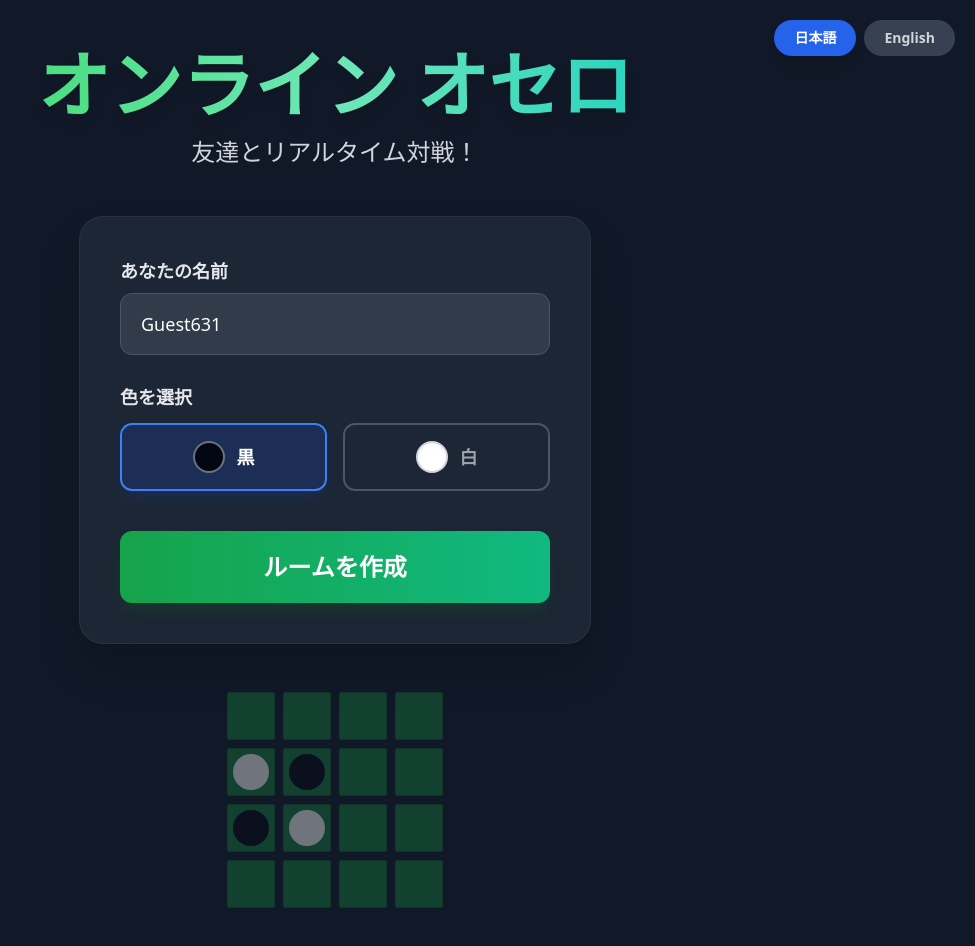
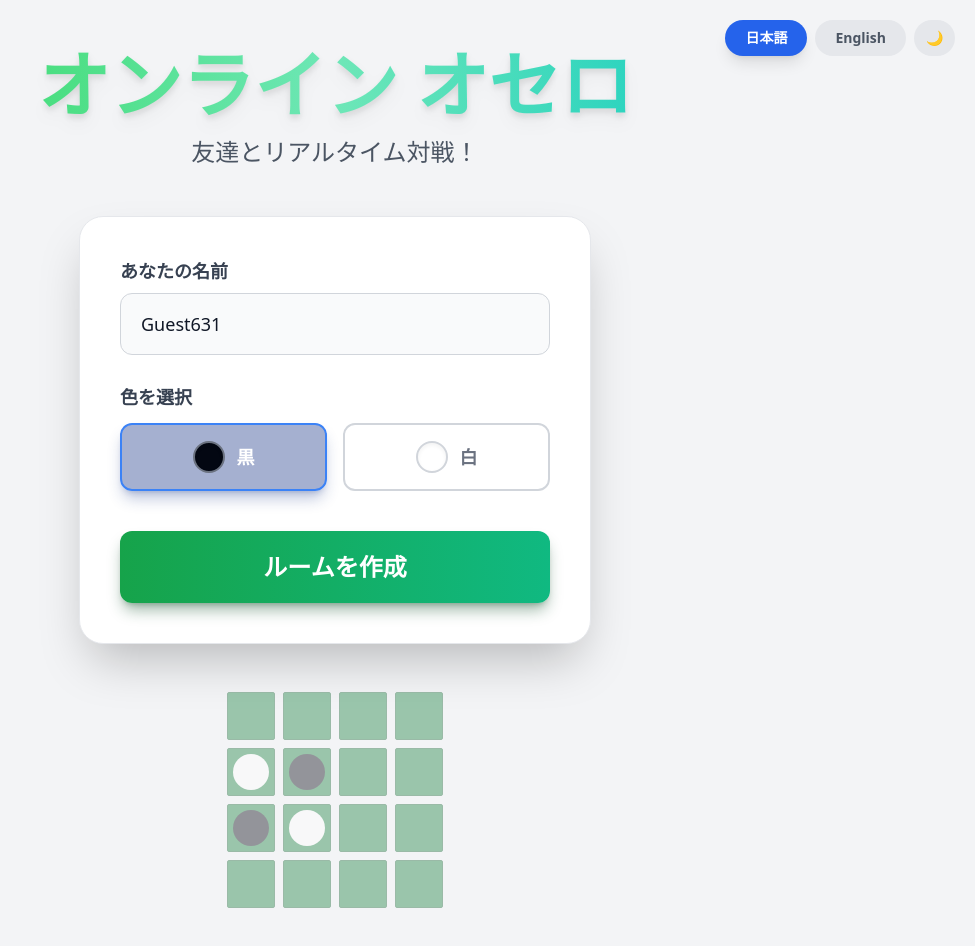
Before and after one commit to 82chi/online-othello, a Nuxt app: page / in a window 1280 px wide. Shown: the top 946 px of the page, without its empty margins (305-1280 px from the left). Built offline with nearby package versions, Linux system fonts and the light colour scheme.

Commit message:
Fix index.vue: center board preview and add dark mode support
Co-authored-by: 82chi <252695126+82chi@users.noreply.github.com>

```diff
--- a/app/pages/index.vue
+++ b/app/pages/index.vue
@@ -1,15 +1,28 @@
 <template>
-  <div class="min-h-screen bg-gray-900 flex flex-col items-center justify-center px-4 py-12">
-    <!-- Language switcher -->
-    <div class="absolute top-5 right-5 flex gap-2">
+  <div
+    class="min-h-screen flex flex-col items-center justify-center px-4 py-12 transition-colors duration-300"
+    :class="isDark ? 'bg-gray-900 text-white' : 'bg-gray-100 text-gray-900'"
+  >
+    <!-- Language switcher + Theme toggle -->
+    <div class="absolute top-5 right-5 flex gap-2 items-center">
       <button
         v-for="locale in locales"
         :key="locale.code"
         class="px-5 py-2 text-sm font-semibold rounded-full transition-colors"
-        :class="locale.code === currentLocale ? 'bg-blue-600 text-white shadow-lg' : 'bg-gray-700 text-gray-300 hover:bg-gray-600'"
+        :class="locale.code === currentLocale
+          ? 'bg-blue-600 text-white shadow-lg'
+          : isDark ? 'bg-gray-700 text-gray-300 hover:bg-gray-600' : 'bg-gray-200 text-gray-600 hover:bg-gray-300'"
         @click="setLocale(locale.code)"
       >
         {{ locale.name }}
+      </button>
+      <button
+        class="px-3 py-2 text-sm rounded-full transition-colors"
+        :class="isDark ? 'bg-gray-700 text-yellow-300 hover:bg-gray-600' : 'bg-gray-200 text-gray-600 hover:bg-gray-300'"
+        :title="isDark ? $t('theme.light') : $t('theme.dark')"
+        @click="toggleTheme"
+      >
+        {{ isDark ? '☀️' : '🌙' }}
       </button>
     </div>
 
@@ -18,27 +31,31 @@
       <h1 class="text-6xl sm:text-7xl font-extrabold mb-4 bg-gradient-to-r from-green-400 via-emerald-300 to-teal-400 bg-clip-text text-transparent drop-shadow-lg">
         {{ $t('home.title') }}
       </h1>
-      <p class="text-gray-300 text-xl sm:text-2xl font-medium">{{ $t('home.subtitle') }}</p>
+      <p class="text-xl sm:text-2xl font-medium" :class="isDark ? 'text-gray-300' : 'text-gray-600'">{{ $t('home.subtitle') }}</p>
     </div>
 
     <!-- Create room form -->
-    <div class="bg-gray-800/90 backdrop-blur-sm rounded-3xl p-8 sm:p-10 w-full max-w-lg shadow-2xl border border-gray-700/50">
+    <div
+      class="backdrop-blur-sm rounded-3xl p-8 sm:p-10 w-full max-w-lg shadow-2xl"
+      :class="isDark ? 'bg-gray-800/90 border border-gray-700/50' : 'bg-white border border-gray-200'"
+    >
       <!-- Player name -->
       <div class="mb-7">
-        <label class="block text-lg font-semibold text-gray-200 mb-2">
+        <label class="block text-lg font-semibold mb-2" :class="isDark ? 'text-gray-200' : 'text-gray-700'">
           {{ $t('home.yourName') }}
         </label>
         <input
           v-model="playerName"
           type="text"
           maxlength="20"
-          class="w-full px-5 py-4 bg-gray-700/80 text-white text-lg rounded-xl border border-gray-600 focus:outline-none focus:border-blue-400 focus:ring-2 focus:ring-blue-400/30 transition-all placeholder-gray-500"
+          class="w-full px-5 py-4 text-lg rounded-xl border focus:outline-none focus:border-blue-400 focus:ring-2 focus:ring-blue-400/30 transition-all"
+          :class="isDark ? 'bg-gray-700/80 text-white border-gray-600 placeholder-gray-500' : 'bg-gray-50 text-gray-900 border-gray-300 placeholder-gray-400'"
         />
       </div>
 
       <!-- Color selection -->
       <div class="mb-10">
-        <label class="block text-lg font-semibold text-gray-200 mb-3">
+        <label class="block text-lg font-semibold mb-3" :class="isDark ? 'text-gray-200' : 'text-gray-700'">
           {{ $t('home.chooseColor') }}
         </label>
         <div class="flex gap-4">
@@ -46,7 +63,7 @@
             class="flex-1 flex items-center justify-center gap-3 py-4 rounded-xl border-2 transition-all font-bold text-lg"
             :class="selectedColor === 'black'
               ? 'border-blue-500 bg-blue-900/40 text-white shadow-lg shadow-blue-900/30'
-              : 'border-gray-600 text-gray-400 hover:border-gray-400 hover:text-gray-200'"
+              : isDark ? 'border-gray-600 text-gray-400 hover:border-gray-400 hover:text-gray-200' : 'border-gray-300 text-gray-500 hover:border-gray-500 hover:text-gray-700'"
             @click="selectedColor = 'black'"
           >
             <div class="w-8 h-8 rounded-full bg-gray-950 border-2 border-gray-500 shadow-inner" />
@@ -56,7 +73,7 @@
             class="flex-1 flex items-center justify-center gap-3 py-4 rounded-xl border-2 transition-all font-bold text-lg"
             :class="selectedColor === 'white'
               ? 'border-blue-500 bg-blue-900/40 text-white shadow-lg shadow-blue-900/30'
-              : 'border-gray-600 text-gray-400 hover:border-gray-400 hover:text-gray-200'"
+              : isDark ? 'border-gray-600 text-gray-400 hover:border-gray-400 hover:text-gray-200' : 'border-gray-300 text-gray-500 hover:border-gray-500 hover:text-gray-700'"
             @click="selectedColor = 'white'"
           >
             <div class="w-8 h-8 rounded-full bg-white border-2 border-gray-300 shadow-inner" />
@@ -75,7 +92,7 @@
     </div>
 
     <!-- Decorative board preview -->
-    <div class="mt-12 grid grid-cols-4 gap-2 opacity-40">
+    <div class="mt-12 grid grid-cols-4 gap-2 opacity-40 mx-auto w-fit">
       <div v-for="i in 16" :key="i" class="w-12 h-12 bg-green-700 border border-green-800 rounded-sm flex items-center justify-center">
         <div
           v-if="[5, 6, 9, 10].includes(i)"
@@ -89,10 +106,12 @@
 
 <script setup lang="ts">
 import type { PlayerColor } from '~/types/game'
+import { useTheme } from '~/composables/useTheme'
 
 const { locale: currentLocale, locales, setLocale } = useI18n()
 const router = useRouter()
 const { generateRoomId, getOrCreateGuestName, setGuestName } = useRoom()
+const { isDark, toggleTheme } = useTheme()
 
 const playerName = ref(getOrCreateGuestName())
 const selectedColor = ref<PlayerColor>('black')
```
